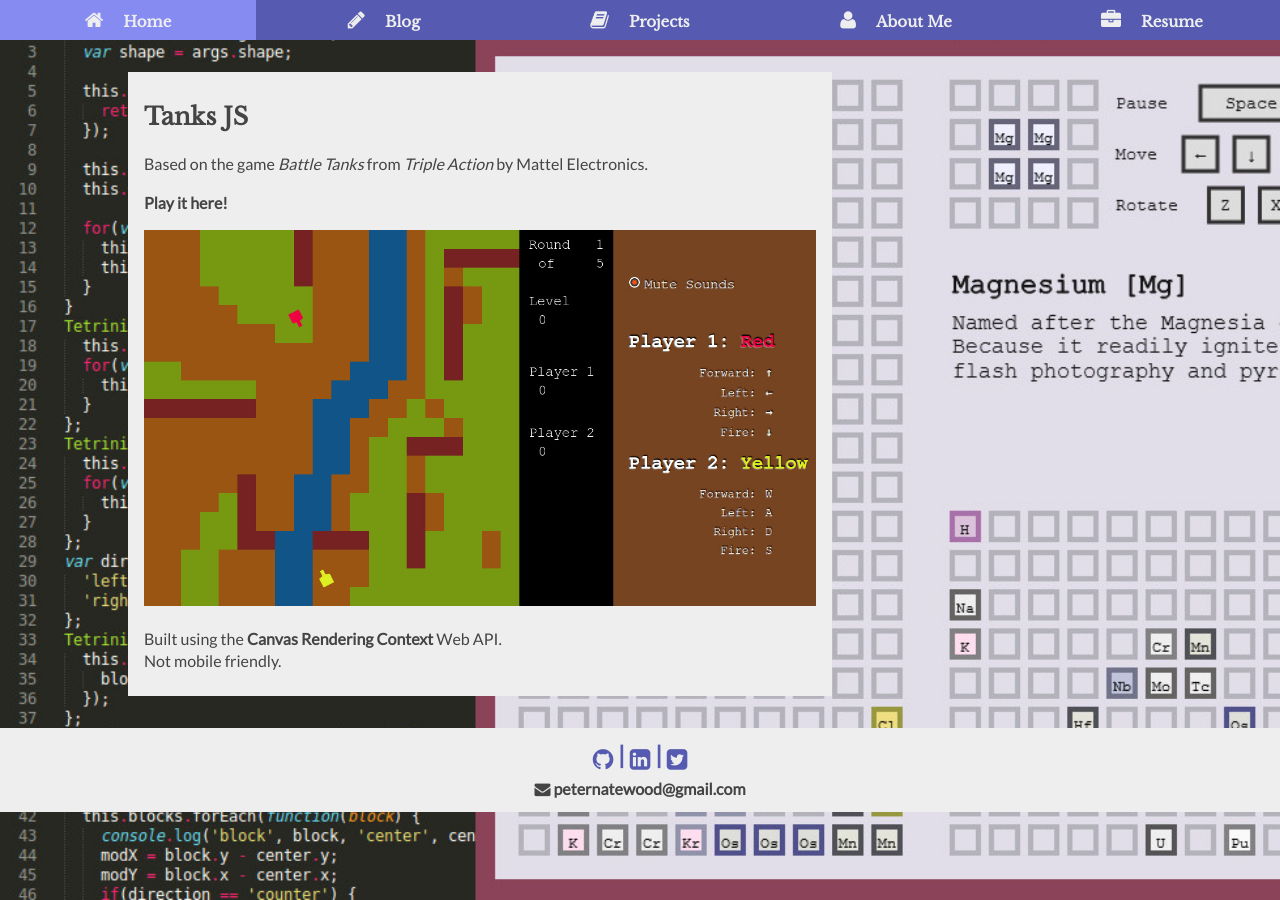
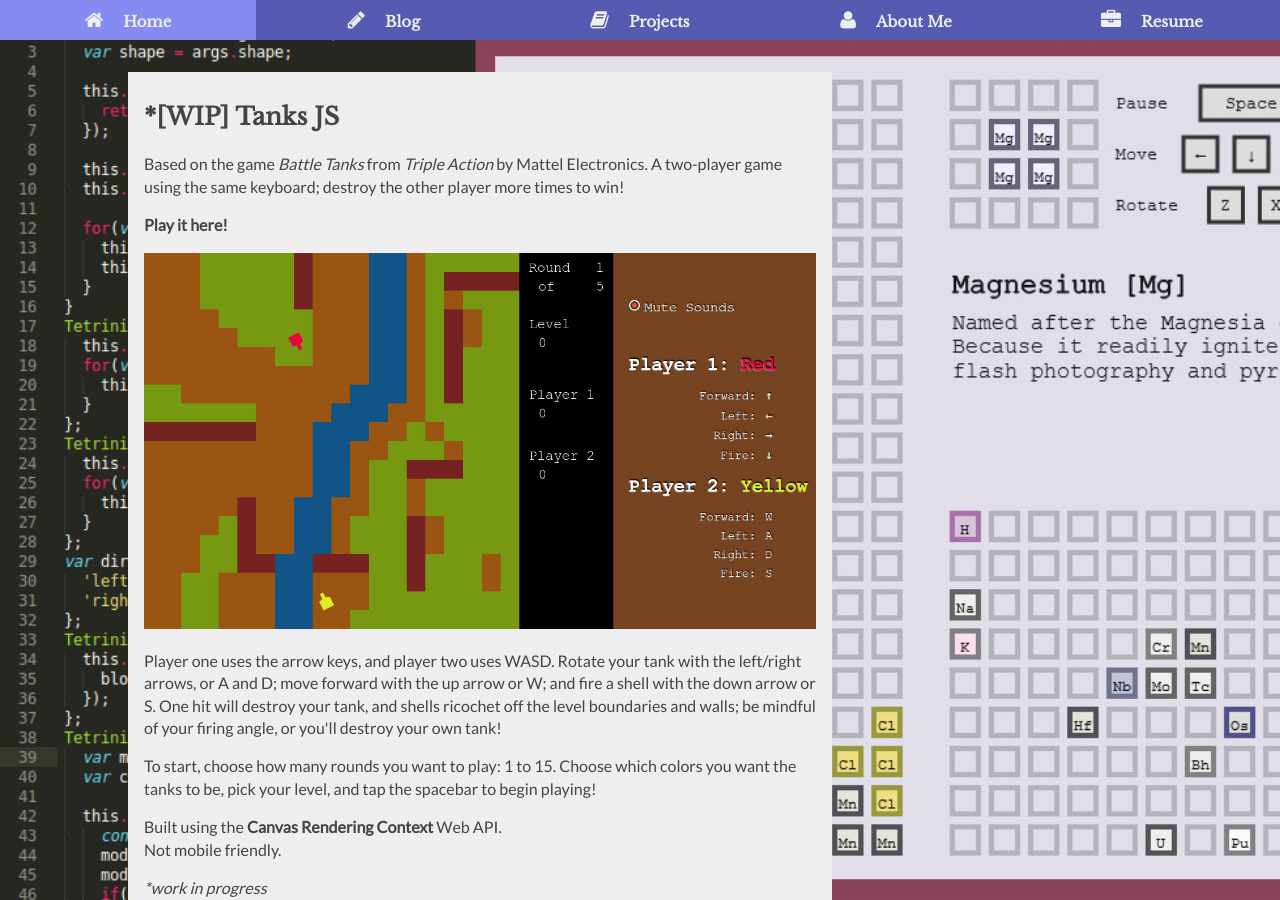
Before and after one commit to peternatewood/RoyTuesday.github.io, a Jekyll site: the page built from _pages/tanksjs.html, in a window 1280 px wide. Built offline with Jekyll 4.4.1, drawn with Linux system fonts in a browser that asks for light colours.

Commit message:
Update tanks-js summary

```diff
--- a/_pages/projects.html
+++ b/_pages/projects.html
@@ -12,7 +12,7 @@
 </article>
 
 <article>
-  <h2><a href="{{ "\projects\summary\tanks-js" | prepend: site.baseurl }}">Tanks JS</a></h2>
+  <h2>[WIP]* <a href="{{ "\projects\summary\tanks-js" | prepend: site.baseurl }}">Tanks JS</a></h2>
   <p>
     Two-player combat game based on <em>Battle Tank</em><br/>
     <a href="{{ "\projects\summary\tanks-js" | prepend: site.baseurl }}">Details</a> | <a href="{{ "\projects\tanks-js" | prepend: site.baseurl }}">Play!</a>
@@ -30,7 +30,7 @@
     <a href="{{ "\projects\summary\asteroids-js" | prepend: site.baseurl }}">Details</a> | <a href="{{ "\projects\asteroids-js" | prepend: site.baseurl }}">Play!</a>
   </p>
 
-  <h2><a href="{{ "\projects\summary\space-fear" | prepend: site.baseurl }}">[WIP]* Space Fear</a></h2>
+  <h2>[WIP]* <a href="{{ "\projects\summary\space-fear" | prepend: site.baseurl }}">Space Fear</a></h2>
   <p>
     Horror text adventure in outer space<br/>
     <a href="{{ "\projects\summary\space-fear" | prepend: site.baseurl }}">Details</a> | <a href="{{ "\projects\space-fear" | prepend: site.baseurl }}">Play!</a>
--- a/_pages/tanksjs.html
+++ b/_pages/tanksjs.html
@@ -4,9 +4,9 @@
 permalink: /projects/summary/tanks-js
 ---
 <article>
-  <h1><a href="{{ "/projects/tanks-js" | prepend: site.baseurl }}">Tanks JS</a></h1>
+  <h1>*[WIP] <a href="{{ "/projects/tanks-js" | prepend: site.baseurl }}">Tanks JS</a></h1>
   <p>
-    Based on the game <em>Battle Tanks</em> from <em>Triple Action</em> by Mattel Electronics.
+    Based on the game <em>Battle Tanks</em> from <em>Triple Action</em> by Mattel Electronics. A two-player game using the same keyboard; destroy the other player more times to win!
   </p>
   <p>
     <a href="{{ "/projects/tanks-js" | prepend: site.baseurl }}">Play it here!</a>
@@ -15,7 +15,16 @@
     <img src="{{ "/imgs/tanks-js.jpg" | prepend: site.baseurl }}">
   </div>
   <p>
+    Player one uses the arrow keys, and player two uses WASD. Rotate your tank with the left/right arrows, or A and D; move forward with the up arrow or W; and fire a shell with the down arrow or S. One hit will destroy your tank, and shells ricochet off the level boundaries and walls; be mindful of your firing angle, or you'll destroy your own tank!
+  </p>
+  <p>
+    To start, choose how many rounds you want to play: 1 to 15. Choose which colors you want the tanks to be, pick your level, and tap the spacebar to begin playing!
+  </p>
+  <p>
     Built using the <a href="https://developer.mozilla.org/en-US/docs/Web/API/CanvasRenderingContext2D">Canvas Rendering Context</a> Web API.<br/>
     Not mobile friendly.
   </p>
+  <p>
+    <em>*work in progress</em>
+  </p>
 </article>
```
